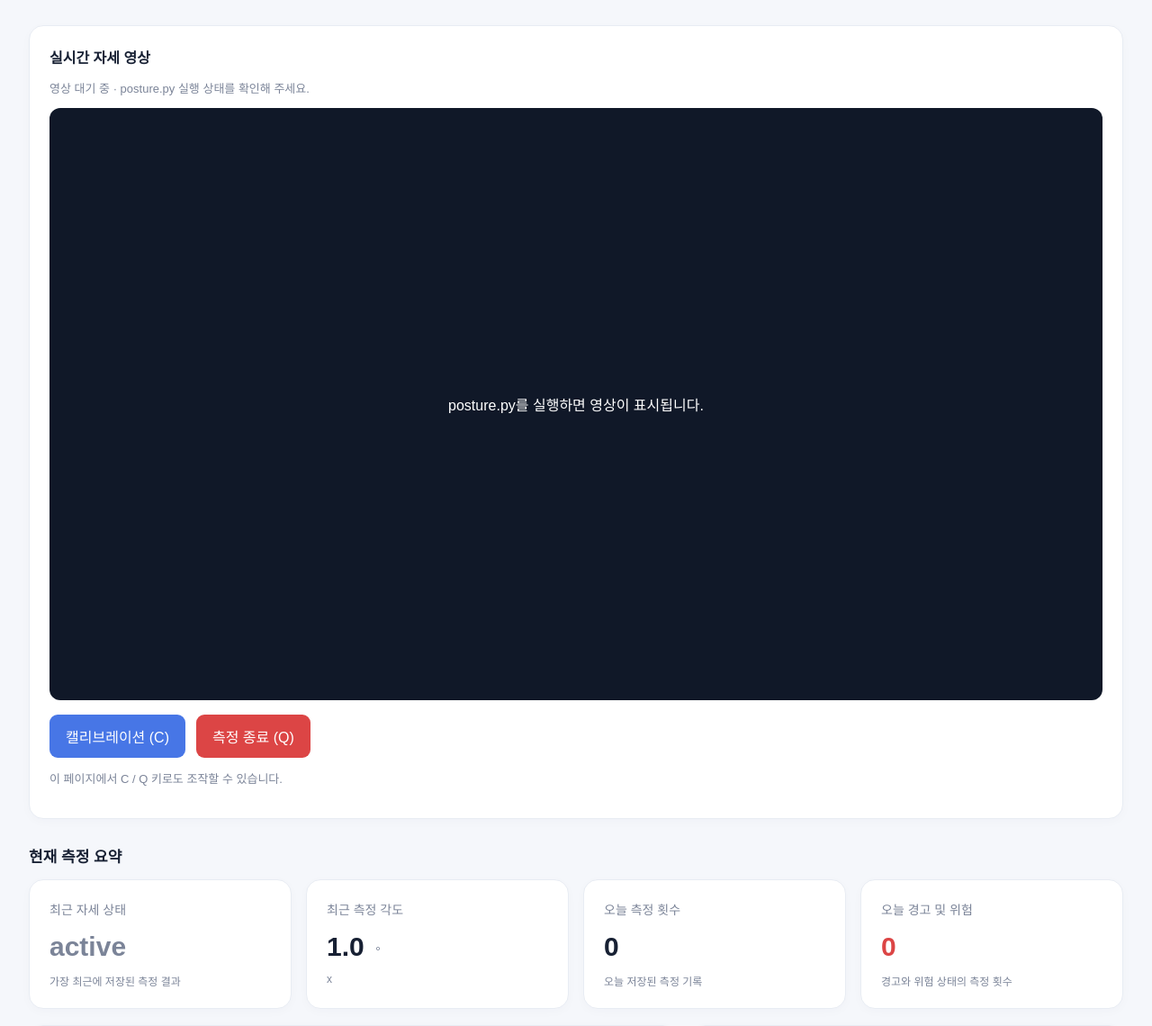
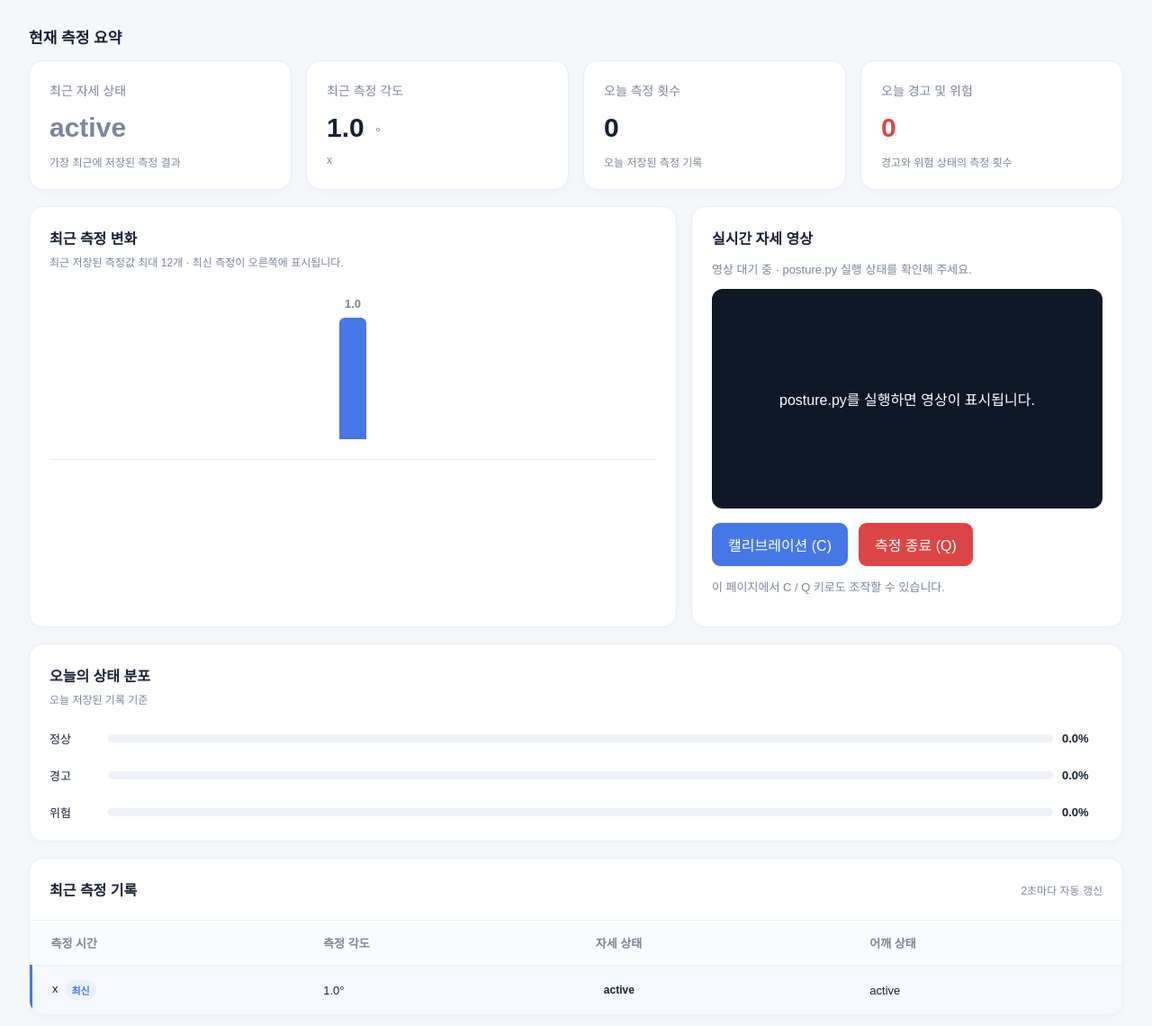
Before and after one commit to tkacjstp/turtle_neck, a Flask app: page / in a window 1280 px wide. Shown: the part 99-1239 px from the top of the page at 90% size. Run offline with Flask 2, Linux system fonts and the light colour scheme; tables that the repository leaves empty hold one stand-in row (values such as "Sample post").

Commit message:
Place camera beside measurement chart and move distribution below

```diff
--- a/templates/index.html
+++ b/templates/index.html
@@ -378,7 +378,8 @@
                 padding: 12px;
             }
         }
-        .camera-panel { margin-bottom: 24px; }
+        .camera-panel { margin-bottom: 0; }
+        .distribution-panel { margin-top: 18px; }
         .camera { position: relative; background: #101828; aspect-ratio: 16 / 9; display: grid; place-items: center; border-radius: 12px; overflow: hidden; }
         .camera img { width: 100%; height: 100%; object-fit: contain; }
         .camera img[hidden], .camera p[hidden] { display: none; }
@@ -407,19 +408,6 @@
         </div>
     </header>
 
-    <section class="card camera-panel">
-        <div class="panel-title">실시간 자세 영상</div>
-        <p id="video-state" role="status">카메라 연결 확인 중...</p>
-        <div class="camera">
-            <img id="camera-feed" alt="자세 분석 결과가 표시된 실시간 카메라 영상" hidden>
-            <p id="camera-placeholder">posture.py를 실행하면 영상이 표시됩니다.</p>
-        </div>
-        <div class="controls">
-            <button id="calibrate" type="button">캘리브레이션 (C)</button>
-            <button id="quit" type="button">측정 종료 (Q)</button>
-        </div>
-        <p id="control-state" role="status">이 페이지에서 C / Q 키로도 조작할 수 있습니다.</p>
-    </section>
     <div class="section-title">현재 측정 요약</div>
 
     <section class="grid">
@@ -464,7 +452,22 @@
             </div>
         </section>
 
-        <section class="card">
+    <section class="card camera-panel">
+        <div class="panel-title">실시간 자세 영상</div>
+        <p id="video-state" role="status">카메라 연결 확인 중...</p>
+        <div class="camera">
+            <img id="camera-feed" alt="자세 분석 결과가 표시된 실시간 카메라 영상" hidden>
+            <p id="camera-placeholder">posture.py를 실행하면 영상이 표시됩니다.</p>
+        </div>
+        <div class="controls">
+            <button id="calibrate" type="button">캘리브레이션 (C)</button>
+            <button id="quit" type="button">측정 종료 (Q)</button>
+        </div>
+        <p id="control-state" role="status">이 페이지에서 C / Q 키로도 조작할 수 있습니다.</p>
+    </section>
+    </div>
+
+        <section class="card distribution-panel">
             <div class="panel-title">오늘의 상태 분포</div>
             <div class="panel-description">오늘 저장된 기록 기준</div>
 
@@ -494,7 +497,6 @@
                 </div>
             </div>
         </section>
-    </div>
 
     <section class="card table-card">
         <div class="table-header">
```
